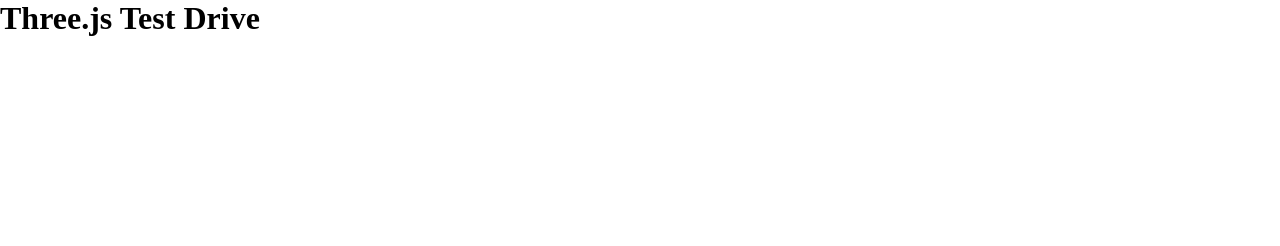
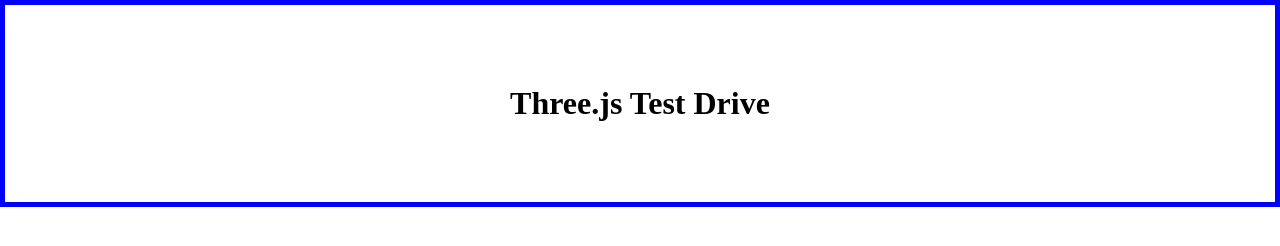
Before and after one commit to ch2isk4kos/three-js-test-drive, a website: page index.html in a window 1280 px wide. Drawn offline with nearby package versions, Linux system fonts and the light colour scheme.

Commit message:
revise structural styling

```diff
--- a/style.css
+++ b/style.css
@@ -5,13 +5,16 @@
   padding: 0;
 }
 
-#container {
+#app {
   width: 100vw;
   height: 100vh;
-  text-align: center;
 }
 
-#container h1 {
+header {
   padding: 5rem;
+  text-align: center;
   border: 5px solid blue;
 }
+
+#container {
+}
```
